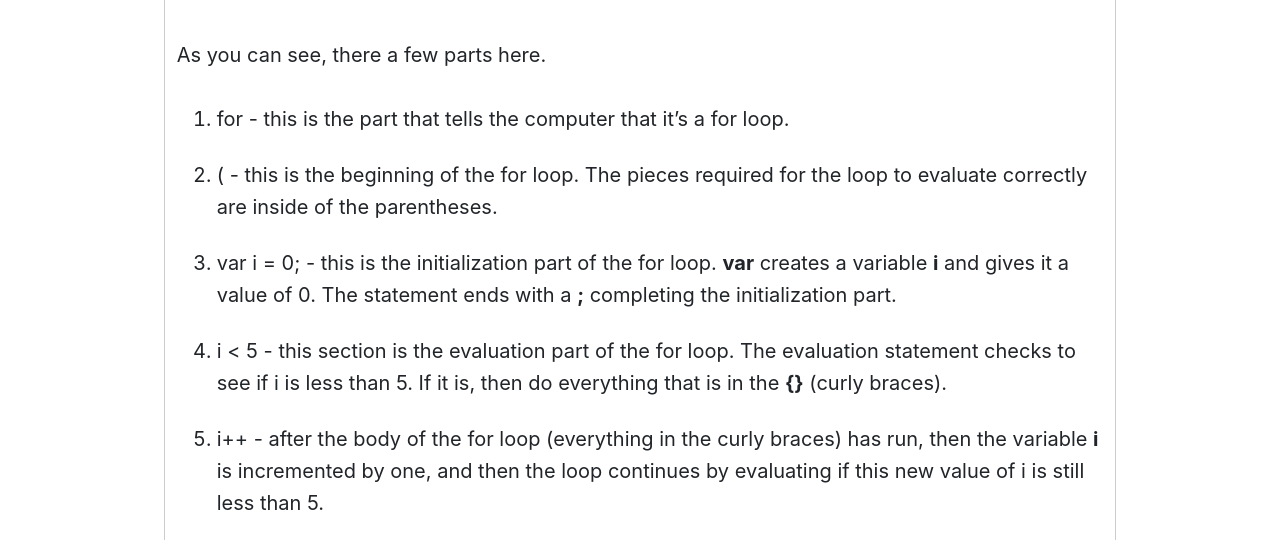
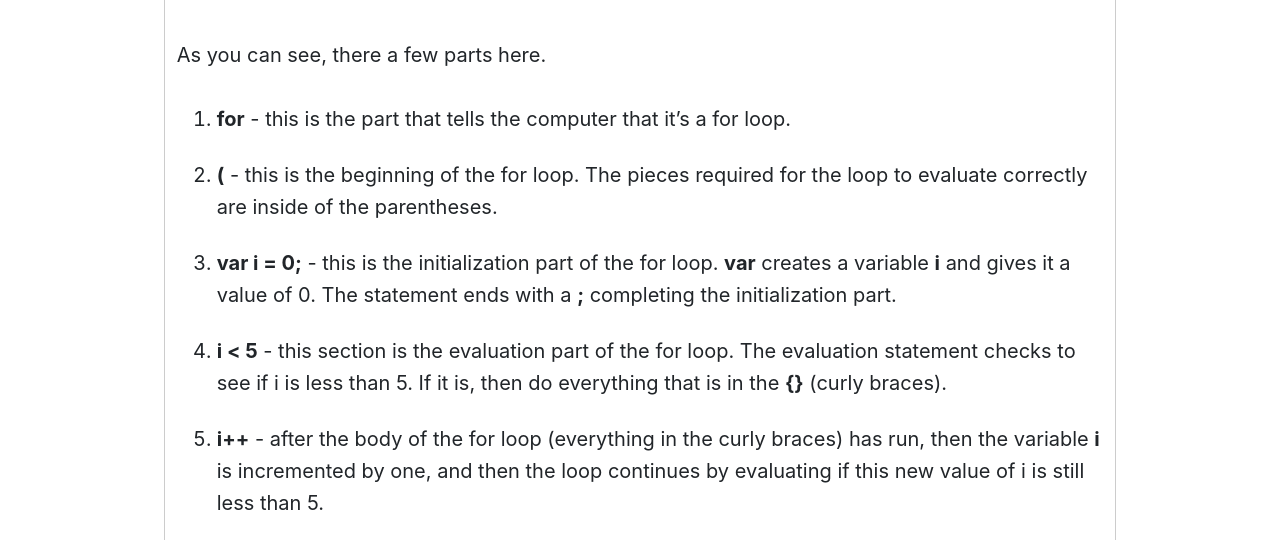
Before and after one commit to Montana-Media-Arts/120_CreativeCoding1-Fall2020, a Jekyll site: the page built from modules/week-8/_posts/2017-01-10-for-loops.md, in a window 1280 px wide. Shown: the part 1274-1814 px from the top of the page. Built offline with Jekyll 4.4.1, drawn with Linux system fonts in a browser that asks for light colours; nearby versions of some CDN libraries; a script that is not in the unit is left out.

```diff
--- a/modules/week-8/_posts/2017-01-10-for-loops.md
+++ b/modules/week-8/_posts/2017-01-10-for-loops.md
@@ -33,11 +33,11 @@ Here we introduce the **for** loop. This tool allows us to repeat an action with
 
 As you can see, there a few parts here.
 
-1. for - this is the part that tells the computer that it's a for loop.
-2. ( - this is the beginning of the for loop. The pieces required for the loop to evaluate correctly are inside of the parentheses.
-3. var i = 0; - this is the initialization part of the for loop. **var** creates a variable **i** and gives it a value of 0. The statement ends with a **;** completing the initialization part.
-4. i < 5 - this section is the evaluation part of the for loop. The evaluation statement checks to see if i is less than 5. If it is, then do everything that is in the **{}** (curly braces).
-5. i++ - after the body of the for loop (everything in the curly braces) has run, then the variable **i** is incremented by one, and then the loop continues by evaluating if this new value of i is still less than 5.
+1. **for** - this is the part that tells the computer that it's a for loop.
+2. **(** - this is the beginning of the for loop. The pieces required for the loop to evaluate correctly are inside of the parentheses.
+3. **var i = 0;** - this is the initialization part of the for loop. **var** creates a variable **i** and gives it a value of 0. The statement ends with a **;** completing the initialization part.
+4. **i < 5** - this section is the evaluation part of the for loop. The evaluation statement checks to see if i is less than 5. If it is, then do everything that is in the **{}** (curly braces).
+5. **i++** - after the body of the for loop (everything in the curly braces) has run, then the variable **i** is incremented by one, and then the loop continues by evaluating if this new value of i is still less than 5.
 
 The result is that this loop runs five times, from 0 to 4. We can prove to ourselves by creating and running this page.
 
```
